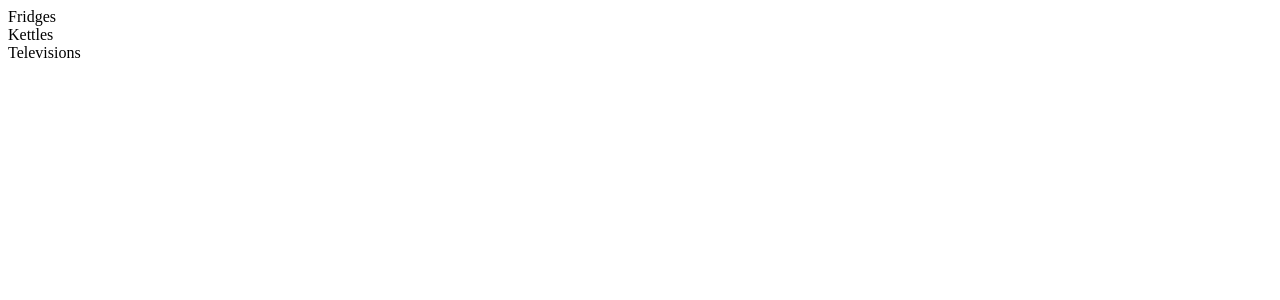
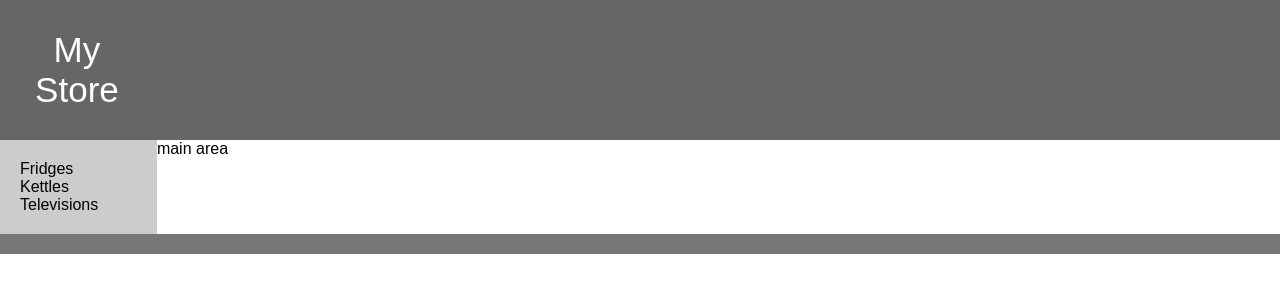
Before and after one commit to Amd-Muje/EcommerceReact, a React (Create React App) app: page / in a window 1280 px wide. Shown: the top 300 px of the page. Built offline with nearby package versions, Linux system fonts and the light colour scheme; data requests are answered from the project's data file.

Commit message:
Render Categories function

```diff
--- a/src/App.css
+++ b/src/App.css
@@ -0,0 +1,107 @@
+* {
+    box-sizing: border-box;
+    padding: 0px;
+    margin: 0px;
+}
+
+body {
+    font-family: Arial, Helvetica, sans-serif;
+}
+
+a {
+    color: darkslategray;
+    text-decoration: none;
+}
+
+/* Style the header */
+header {
+    background-color: #666;
+    padding: 30px;
+    text-align: center;
+    font-size: 35px;
+    color: white;
+    display: grid;
+    grid-template-columns: 0.1fr 0.1fr 1fr 0.1fr;
+}
+
+header a {
+    color: white;
+}
+
+#search {
+    display: flex;
+}
+
+#search input {
+    margin-left: 10px;
+    height: 30px;
+    margin-top: 5px;
+}
+
+#headerHomeIcon {
+    justify-self: start;
+}
+
+#headerTitle {
+    justify-self: center;
+}
+
+#headerCartIcon {
+    justify-self: end;
+}
+
+/* Container for flexboxes */
+section {
+    display: -webkit-flex;
+    display: flex;
+}
+
+/* Style the navigation menu */
+nav {
+    -webkit-flex: 0.5;
+    -ms-flex: 0.5;
+    flex: 0.1;
+    background: #ccc;
+    padding: 20px;
+}
+
+/* Style the list inside the menu */
+nav ul {
+    list-style-type: none;
+    padding: 0;
+    cursor: pointer;
+}
+
+nav ul li {
+    padding-bottom: 5px;
+}
+
+nav ul li:hover {
+    color: blue;
+}
+
+main {
+    flex: 0.9;
+    padding-top: 20px;
+    min-height: 1600px;
+}
+
+/* Style the footer */
+footer {
+    background-color: #777;
+    padding: 10px;
+    text-align: center;
+    color: white;
+}
+
+footer a {
+    color: white;
+}
+
+/* Responsive layout - makes the menu and the content (inside the section) sit on top of each other instead of next to each other */
+@media (max-width: 600px) {
+    section {
+        -webkit-flex-direction: column;
+        flex-direction: column;
+    }
+}
--- a/src/App.js
+++ b/src/App.js
@@ -1,8 +1,10 @@
 import React, { useState } from 'react';
 import './App.css';
 
+import Category from './components/Category';
+
 function App() {
-  const [result, setResults] = useState([]);
+  const [results, setResults] = useState([]);
 
   React.useEffect(() => {
     fetch("http://localhost:3001/categories")
@@ -13,14 +15,31 @@
     })
   }, [])
 
+  const renderCategories = () => {
+    return results.map (c =>
+      <Category key={c.id} id={c.id} title={c.title} />
+    );
+  }
+
+
   return (
-    <div className="App">
+    <>
+    <header>My Store</header>
+
+    <section>
+      <nav>
       {
-      result.map (d => (
-        <div key={d.id}>{d.tittle}</div>
-      ))
+        results && renderCategories()
       }
-    </div>
+      </nav>
+      <article>
+        main area
+      </article>
+    </section>
+    <footer>
+
+    </footer>
+    </>
   );
 }
 
--- /dev/null
+++ b/src/components/Category.js
@@ -0,0 +1,9 @@
+import React from "react";
+
+const Category = props => {
+  return (
+  <div key={props.id}>{props.title}</div>
+  )
+};
+
+export default Category;
--- a/src/db/db.json
+++ b/src/db/db.json
@@ -1,12 +1,12 @@
 {
     "categories": [
-        { "id": 1, "tittle": "Fridges"},
-        { "id": 2, "tittle": "Kettles"},
-        { "id": 3, "tittle": "Televisions"}
+        { "id": 1, "title": "Fridges"},
+        { "id": 2, "title": "Kettles"},
+        { "id": 3, "title": "Televisions"}
     ],
     "products": [
-        { "id": 1, "catId": 1, "tittle": "Beko White Fridge Freezer"},
-        { "id": 2, "catId": 1, "tittle": "Whirlpool White Fridge Freezer"}
+        { "id": 1, "catId": 1, "title": "Beko White Fridge Freezer"},
+        { "id": 2, "catId": 1, "title": "Whirlpool White Fridge Freezer"}
     ]
 
 }
```
